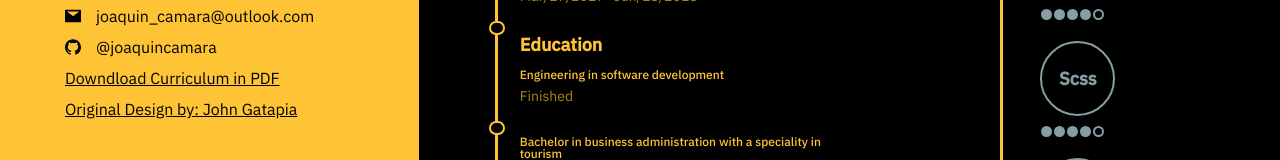
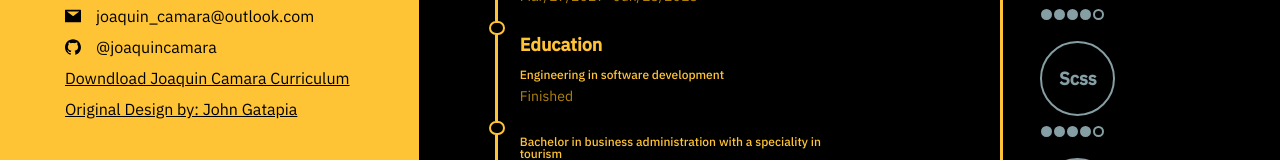
Before and after one commit to joaquincamara/cv-manager, a React (Create React App) app: page / in a window 1280 px wide. Shown: the part 573-733 px from the top of the page. Built offline with nearby package versions, Linux system fonts and the light colour scheme.

Commit message:
changing the label

```diff
--- a/src/components/presentationInfo/presentationInfo.jsx
+++ b/src/components/presentationInfo/presentationInfo.jsx
@@ -33,7 +33,7 @@ export const PresentationInfo = () => {
 
         <div className='presentation-info__contact-info__info-text'>
           <a href='' target='_blank'>
-            Downdload Curriculum in PDF
+            Downdload Joaquin Camara Curriculum
           </a>
         </div>
 
```
